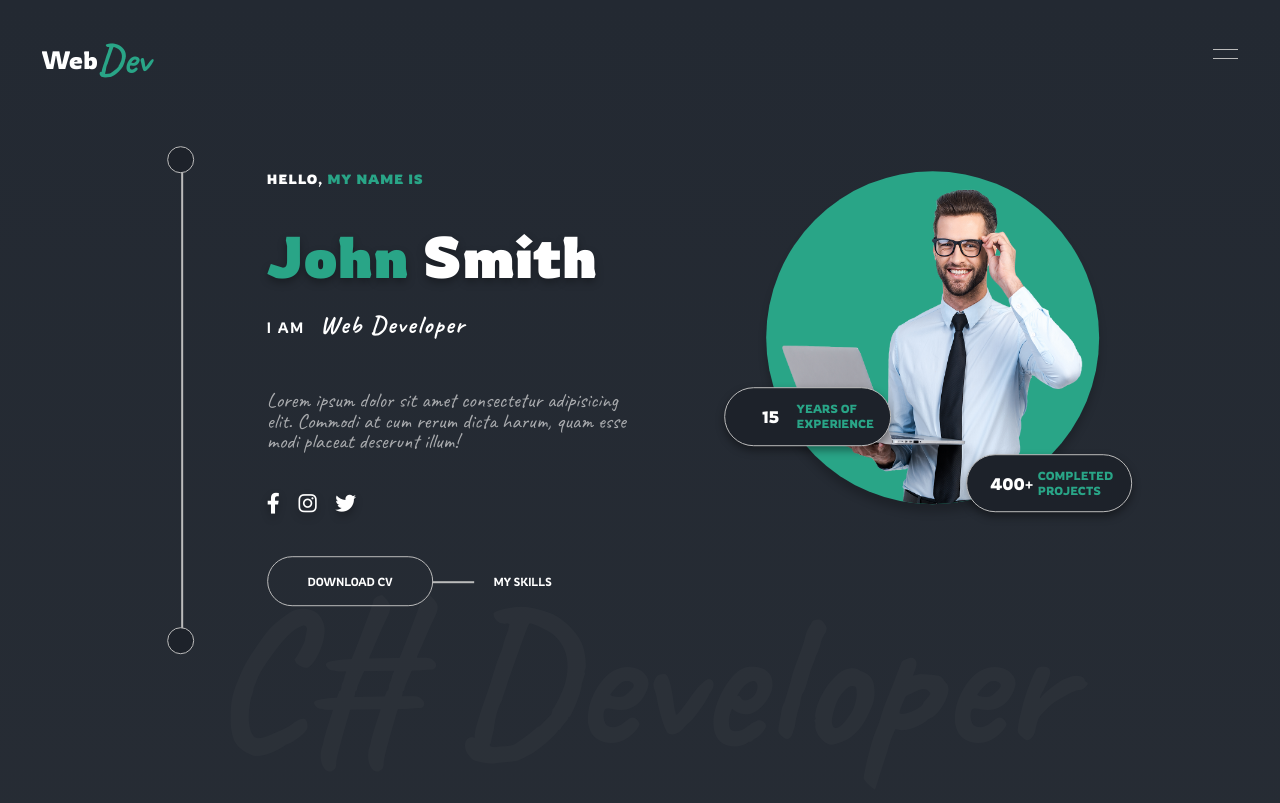
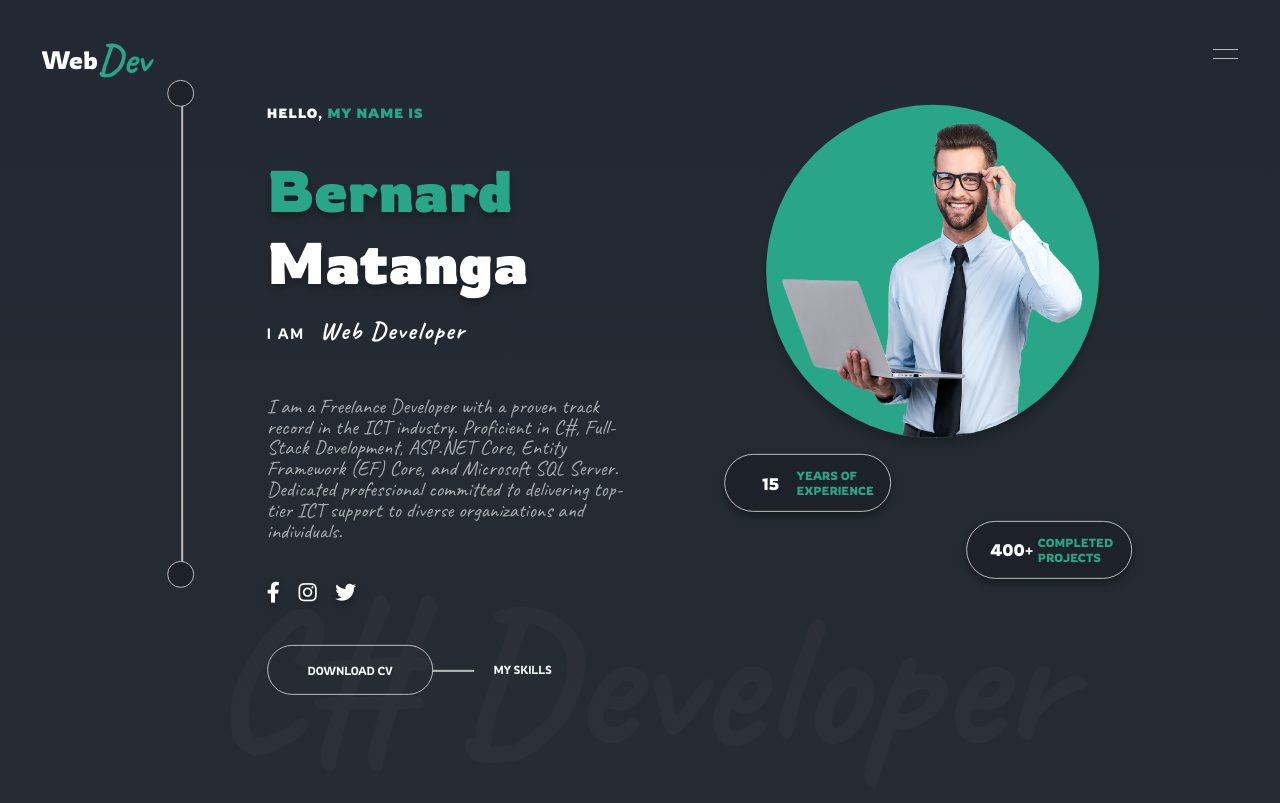
Before and after one commit to bernardmatanga/portfolio, a plain HTML site: page index.html in a window 1280 px wide. Shown: the top 803 px of the page. Drawn offline with Linux system fonts and the light colour scheme.

Commit message:
Update About section

```diff
--- a/index.html
+++ b/index.html
@@ -52,11 +52,13 @@
           <div class="section-border"></div>
           <div class="developer-info">
             <h3 class="greeting">Hello, <span>my name is</span></h3>
-            <h1 class="name"><span>John</span> Smith</h1>
+            <h1 class="name"><span>Bernard</span> Matanga</h1>
             <h3 class="prof">I am <span>Web Developer</span></h3>
             <p class="about">
-              Lorem ipsum dolor sit amet consectetur adipisicing elit. Commodi
-              at cum rerum dicta harum, quam esse modi placeat deserunt illum!
+              I am a Freelance Developer with a proven track record in the ICT industry.
+              Proficient in C#, Full-Stack Development, ASP.NET Core, Entity Framework (EF) Core,
+              and Microsoft SQL Server. Dedicated professional committed to delivering top-tier
+              ICT support to diverse organizations and individuals.
             </p>
             <div class="social-media">
               <i class="fa-brands fa-facebook-f"></i>
```
